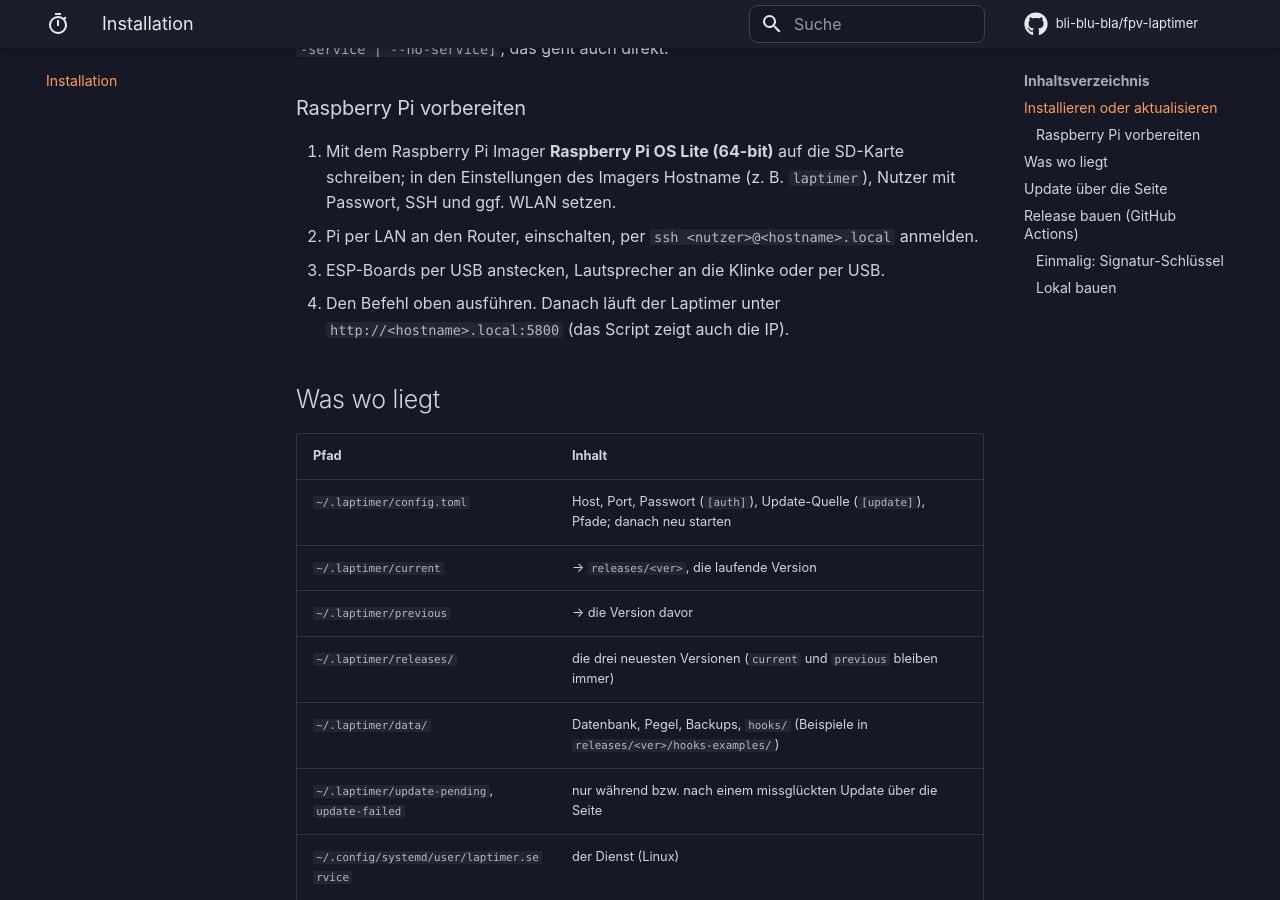
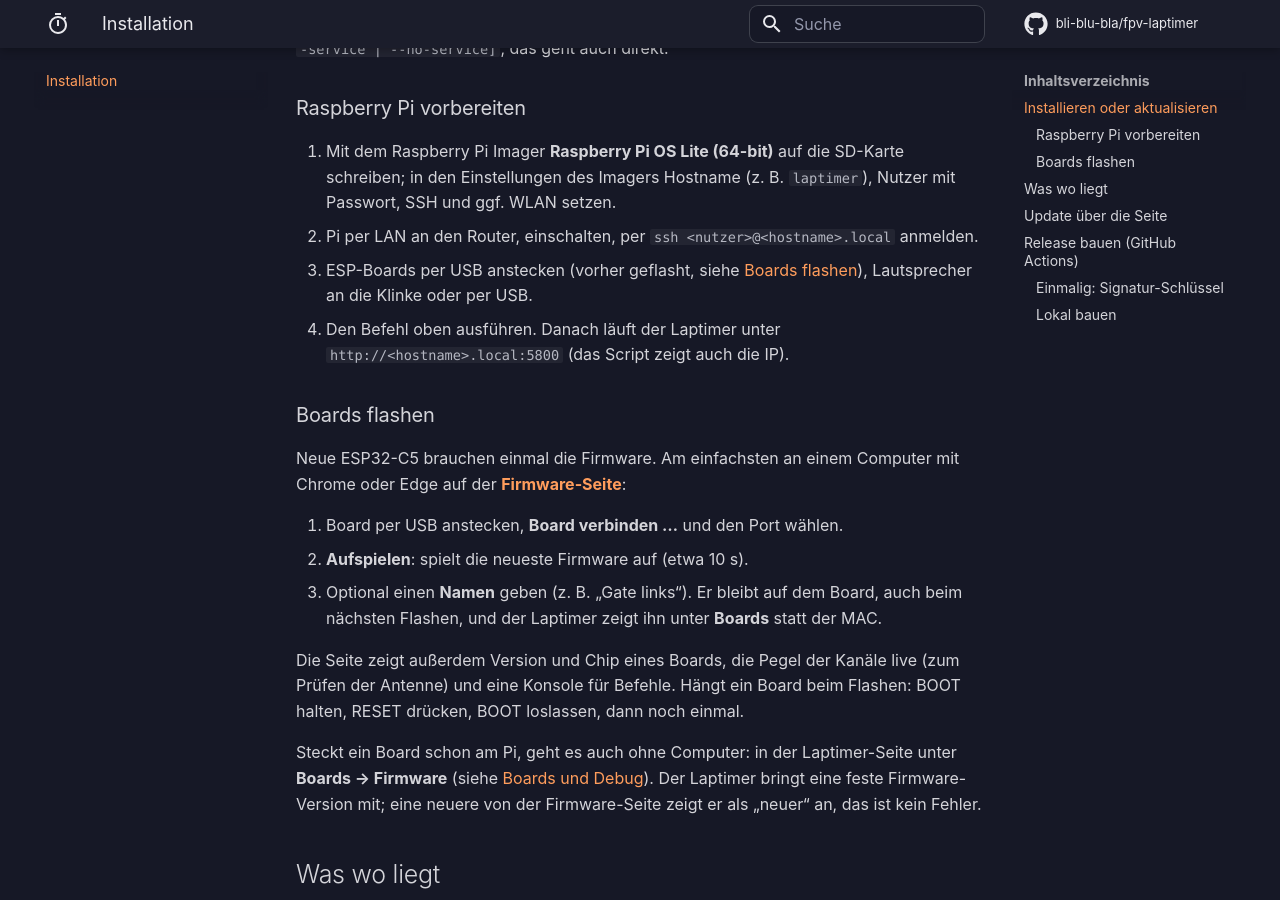
Before and after one commit to bli-blu-bla/fpv-laptimer, an MkDocs documentation site: the page built from docs/INSTALL.md, in a window 1280 px wide and 900 px high, scrolled down 1501 px. Built offline with MkDocs 1.6.1 and Material for MkDocs 9.7.7, drawn with Linux system fonts in a browser that asks for light colours; comment, search, counter and statistics services are not loaded.

Commit message:
Docs: the firmware page for flashing new boards
Installation gets a "Boards flashen" section (connect, flash, name on the
firmware page; Boards -> Firmware for boards on the Pi), the FAQ a
question about it, and the navigation a link to the firmware page.

Co-Authored-By: Claude Opus 5.5 <noreply@anthropic.com>

```diff
--- a/docs/INSTALL.md
+++ b/docs/INSTALL.md
@@ -66,9 +66,29 @@ Das Script nimmt dann das Paket, in dem es liegt. Dahinter steht `bin/laptimer i
    in den Einstellungen des Imagers Hostname (z. B. `laptimer`), Nutzer mit Passwort, SSH
    und ggf. WLAN setzen.
 2. Pi per LAN an den Router, einschalten, per `ssh <nutzer>@<hostname>.local` anmelden.
-3. ESP-Boards per USB anstecken, Lautsprecher an die Klinke oder per USB.
+3. ESP-Boards per USB anstecken (vorher geflasht, siehe [Boards flashen](#boards-flashen)),
+   Lautsprecher an die Klinke oder per USB.
 4. Den Befehl oben ausführen. Danach läuft der Laptimer unter `http://<hostname>.local:5800`
    (das Script zeigt auch die IP).
+
+### Boards flashen
+
+Neue ESP32-C5 brauchen einmal die Firmware. Am einfachsten an einem Computer mit Chrome oder
+Edge auf der **[Firmware-Seite](https://bli-blu-bla.github.io/fpv-laptimer-firmware/)**:
+
+1. Board per USB anstecken, **Board verbinden …** und den Port wählen.
+2. **Aufspielen**: spielt die neueste Firmware auf (etwa 10 s).
+3. Optional einen **Namen** geben (z. B. „Gate links“). Er bleibt auf dem Board, auch beim
+   nächsten Flashen, und der Laptimer zeigt ihn unter **Boards** statt der MAC.
+
+Die Seite zeigt außerdem Version und Chip eines Boards, die Pegel der Kanäle live (zum
+Prüfen der Antenne) und eine Konsole für Befehle. Hängt ein Board beim Flashen: BOOT halten,
+RESET drücken, BOOT loslassen, dann noch einmal.
+
+Steckt ein Board schon am Pi, geht es auch ohne Computer: in der Laptimer-Seite unter
+**Boards → Firmware** (siehe [Boards und Debug](funktionen/boards.md)). Der Laptimer bringt
+eine feste Firmware-Version mit; eine neuere von der Firmware-Seite zeigt er als „neuer“ an,
+das ist kein Fehler.
 
 ## Was wo liegt
 
--- a/mkdocs.yml
+++ b/mkdocs.yml
@@ -75,6 +75,7 @@ nav:
       - Zwei Gates: funktionen/gates.md
       - Boards und Debug: funktionen/boards.md
   - Installation: INSTALL.md
+  - Firmware: https://bli-blu-bla.github.io/fpv-laptimer-firmware/
   - API:
       - api/index.md
       - HTTP: api/http.md
```
Also changed, not shown: docs/faq.md (+7 -0 lines), docs/funktionen/boards.md (+1 -0 lines).
